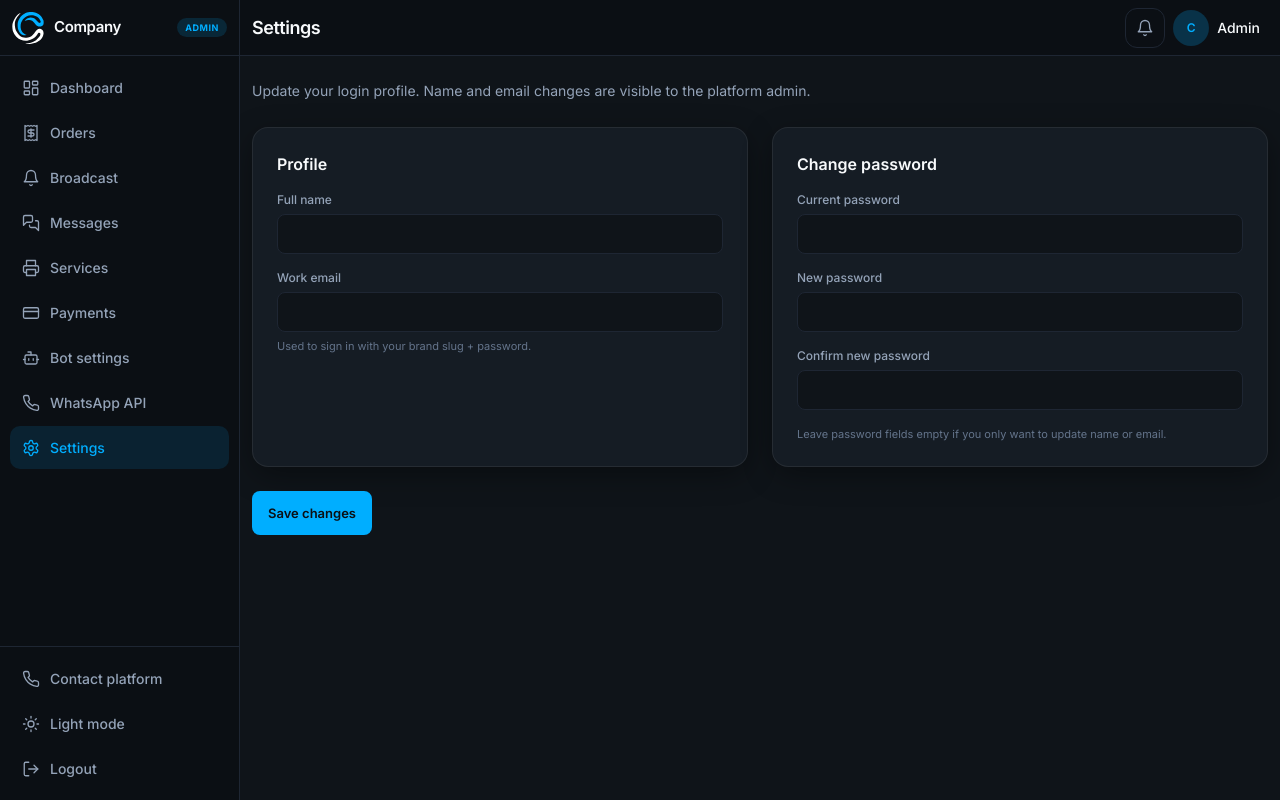
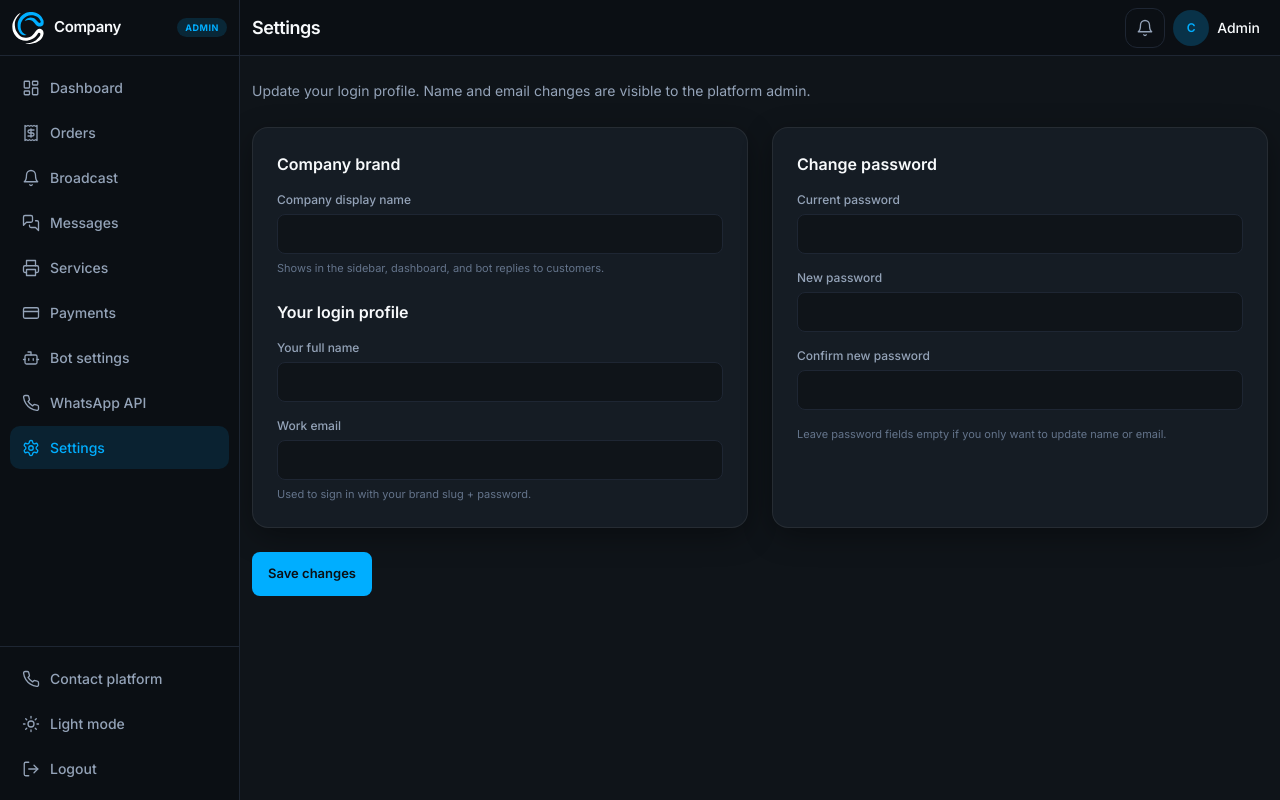
Before and after one commit to gallantcre8tive/client-raq, a FastAPI app: template app/templates/company/settings.html in a window 1280 px wide. Run offline with FastAPI, Linux system fonts and the light colour scheme; the template is opened without the code that fills it, so the values that code supplies are empty; some libraries are stand-ins or nearby versions.

Commit message:
Company brand name, revenue, platform notify, bot always on, Needs you clear

```diff
--- a/app/main.py
+++ b/app/main.py
@@ -71,7 +71,7 @@ async def revenue_stats(db: AsyncSession, company_id: int | None = None) -> dict
 
         async def sum_since(since):
             try:
-                q = select(func.coalesce(func.sum(Order.total_amount), 0)).where(Order.created_at >= since)
+                q = select(func.coalesce(func.sum(Order.total), 0)).where(Order.created_at >= since)
                 if company_id is not None:
                     q = q.where(Order.company_id == company_id)
                 try:
@@ -329,14 +329,35 @@ async def platform_messages(
 
 @app.post("/platform/messages")
 async def platform_messages_send(
-    company_id: int = Form(...), message: str = Form(...),
+    company_id: str = Form(...), message: str = Form(...),
     user: User = Depends(require_platform), db: AsyncSession = Depends(get_db),
 ):
-    c = await db.get(Company, company_id)
-    if c:
-        c.platform_note = message.strip()
-        await db.commit()
-    return RedirectResponse("/platform/messages", status_code=303)
+    """Send professional note to one company or all. Appears on dashboard + notification bell."""
+    text = (message or "").strip()
+    if not text:
+        return RedirectResponse("/platform/messages", status_code=303)
+    targets = []
+    if str(company_id) == "all":
+        targets = list((await db.execute(select(Company))).scalars().all())
+    else:
+        try:
+            cid = int(company_id)
+        except ValueError:
+            return RedirectResponse("/platform/messages", status_code=303)
+        c = await db.get(Company, cid)
+        if c:
+            targets = [c]
+    for c in targets:
+        c.platform_note = text
+        db.add(AdminNotification(
+            company_id=c.id,
+            conversation_id=None,
+            title="Message from Client-RaQ Platform",
+            body=text[:2000],
+            priority="high",
+        ))
+    await db.commit()
+    return RedirectResponse("/platform/messages?sent=1", status_code=303)
 
 
 @app.get("/platform/infrastructure", response_class=HTMLResponse)
@@ -475,11 +496,22 @@ async def company_dashboard(
             })
     except Exception as e:
         print("dashboard query:", type(e).__name__, e)
+    rev = {"daily": 0.0, "weekly": 0.0, "monthly": 0.0}
+    try:
+        rev = await revenue_stats(db, company.id)
+    except Exception as e:
+        print("dashboard revenue:", e)
     return render(request, "company/dashboard.html", {
-        "active": "dashboard", "company_name": getattr(company, "name", "Company"),
+        "active": "dashboard",
+        "company_name": getattr(company, "name", "Company"),
         "user_name": user.full_name,
+        "currency": getattr(company, "currency", None) or "NGN",
         "orders_count": oc, "pending_count": pending, "chats_count": chats,
-        "recent_orders": recent_orders, "platform_note": getattr(company, "platform_note", None),
+        "recent_orders": recent_orders,
+        "platform_note": getattr(company, "platform_note", None),
+        "revenue_daily": rev.get("daily", 0),
+        "revenue_weekly": rev.get("weekly", 0),
+        "revenue_monthly": rev.get("monthly", 0),
     })
 
 
@@ -941,6 +973,8 @@ async def company_messages_release(
     conv = await db.get(Conversation, conversation_id)
     if conv and conv.company_id == user.company_id:
         conv.is_live_takeover = False
+        conv.needs_human = False
+        conv.handoff_reason = None
         await db.commit()
     return RedirectResponse(f"/company/messages?c={conversation_id}", status_code=303)
 
@@ -1098,21 +1132,34 @@ async def company_wa(request: Request, user: User = Depends(require_company), db
 async def company_settings(request: Request, user: User = Depends(require_company), db: AsyncSession = Depends(get_db)):
     company = await company_ctx(user, db)
     return render(request, "company/settings.html", {
-        "active": "settings", "company_name": company.name, "user_name": user.full_name,
-        "user_email": user.email, "success": None, "error": None,
+        "active": "settings",
+        "company_name": company.name,
+        "user_name": user.full_name,
+        "user_email": user.email,
+        "success": None,
+        "error": None,
     })
 
 
 @app.post("/company/settings")
 async def company_settings_save(
-    request: Request, full_name: str = Form(...), email: str = Form(...),
-    current_password: Optional[str] = Form(None), new_password: Optional[str] = Form(None),
+    request: Request,
+    full_name: str = Form(...),
+    email: str = Form(...),
+    company_display_name: Optional[str] = Form(None),
+    current_password: Optional[str] = Form(None),
+    new_password: Optional[str] = Form(None),
     confirm_password: Optional[str] = Form(None),
-    user: User = Depends(require_company), db: AsyncSession = Depends(get_db),
+    user: User = Depends(require_company),
+    db: AsyncSession = Depends(get_db),
 ):
     company = await company_ctx(user, db)
     user.full_name = full_name.strip()
     user.email = email.strip().lower()
+    # Brand name in sidebar + bot context
+    new_brand = (company_display_name or "").strip()
+    if new_brand and new_brand != company.name:
+        company.name = new_brand[:150]
     err = None
     if new_password:
         if new_password != (confirm_password or ""):
@@ -1123,10 +1170,13 @@ async def company_settings_save(
             user.hashed_password = hash_password(new_password)
     if not err:
         await db.commit()
+        await db.refresh(company)
     return render(request, "company/settings.html", {
-        "active": "settings", "company_name": company.name, "user_name": user.full_name,
+        "active": "settings",
+        "company_name": company.name,
+        "user_name": user.full_name,
         "user_email": user.email,
-        "success": None if err else "Profile updated. Platform Admin can see name and email changes.",
+        "success": None if err else "Saved. Sidebar and bot now use your company display name.",
         "error": err,
     })
 
@@ -1273,6 +1323,91 @@ async def company_notification_read(
     return {"ok": True}
 
 
+
+@app.get("/company/revenue/pdf")
+async def company_revenue_pdf(
+    user: User = Depends(require_company), db: AsyncSession = Depends(get_db),
+):
+    """Download statement-style PDF of confirmed revenue (today / week / month / detail)."""
+    from fastapi.responses import Response
+    from datetime import datetime, timezone, timedelta
+    company = await company_ctx(user, db)
+    rev = await revenue_stats(db, company.id)
+    paid_statuses = [
+        OrderStatus.PAYMENT_CONFIRMED, OrderStatus.IN_PRODUCTION,
+        OrderStatus.READY, OrderStatus.COMPLETED,
+    ]
+    orders = list((await db.execute(
+        select(Order).where(
+            Order.company_id == company.id,
+            Order.status.in_(paid_statuses),
+        ).order_by(Order.created_at.desc()).limit(200)
+    )).scalars().all())
+    cur = company.currency or "NGN"
+    lines = [
+        f"CLIENT-RaQ REVENUE STATEMENT",
+        f"Company: {company.name}",
+        f"Generated: {datetime.now(timezone.utc).strftime('%Y-%m-%d %H:%M UTC')}",
+        f"",
+        f"SUMMARY",
+        f"  Today:   {cur} {rev['daily']:,.2f}",
+        f"  Week:    {cur} {rev['weekly']:,.2f}",
+        f"  Month:   {cur} {rev['monthly']:,.2f}",
+        f"",
+        f"CONFIRMED ORDERS (payment confirmed and later)",
+        f"{'ID':>6}  {'Date':12}  {'Customer':22}  {'Service':24}  {'Amount':>14}  Status",
+        "-" * 90,
+    ]
+    for o in orders:
+        amt = float(getattr(o, "total", 0) or 0)
+        dt = o.created_at.strftime("%Y-%m-%d") if o.created_at else "—"
+        cust = (getattr(o, "customer_name", None) or o.customer_wa_id or "—")[:20]
+        svc = (o.service_name or "—")[:22]
+        st = o.status.value if hasattr(o.status, "value") else str(o.status)
+        lines.append(f"{o.id:6d}  {dt:12}  {cust:22}  {svc:24}  {cur} {amt:>10,.2f}  {st}")
+    if not orders:
+        lines.append("(No confirmed paid orders yet)")
+    lines.append("")
+    lines.append("This statement lists amounts confirmed by your team (payment_confirmed and later statuses).")
+    body = "\n".join(lines)
+    # Simple text PDF-compatible download (true PDF needs reportlab; text is reliable statement)
+    # Prefer application/pdf with minimal PDF if possible
+    try:
+        from reportlab.lib.pagesizes import A4
+        from reportlab.pdfgen import canvas
+        from reportlab.lib.units import mm
+        import io
+        buf = io.BytesIO()
+        c = canvas.Canvas(buf, pagesize=A4)
+        w, h = A4
+        y = h - 20 * mm
+        c.setFont("Helvetica-Bold", 14)
+        c.drawString(20 * mm, y, "Client-RaQ Revenue Statement")
+        y -= 8 * mm
+        c.setFont("Helvetica", 10)
+        for line in lines[1:]:
+            if y < 15 * mm:
+                c.showPage()
+                c.setFont("Helvetica", 10)
+                y = h - 20 * mm
+            c.drawString(15 * mm, y, line[:110])
+            y -= 5 * mm
+        c.save()
+        data = buf.getvalue()
+        return Response(
+            content=data,
+            media_type="application/pdf",
+            headers={"Content-Disposition": f'attachment; filename="revenue-{company.slug or company.id}.pdf"'},
+        )
+    except Exception:
+        return Response(
+            content=body.encode("utf-8"),
+            media_type="text/plain",
+            headers={"Content-Disposition": f'attachment; filename="revenue-{company.id}.txt"'},
+        )
+
+
+
 @app.get("/health")
 async def health():
     return {"status": "ok", "app": "Client-RaQ"}
--- a/app/services/bot_engine.py
+++ b/app/services/bot_engine.py
@@ -450,7 +450,7 @@ async def handle_inbound(
     if text and not interactive_id and state not in structured_states - {"await_details", "open", "await_intent", "await_service", "order_placed", "await_enquiry"}:
         # prefer AI for exploratory / natural chat states
         pass
-    free_ai_states = {"await_intent", "await_service", "open", "order_placed", "await_enquiry", "await_details", None, ""}
+    free_ai_states = {"await_intent", "await_service", "open", "order_placed", "await_enquiry", "await_details", "completed", "done", None, ""}
     if text and not interactive_id and (state in free_ai_states or state not in structured_states):
         try:
             from app.services.ai_orchestrator import run_ai_turn
--- a/app/templates/base.html
+++ b/app/templates/base.html
@@ -15,6 +15,10 @@
     });
     document.documentElement.classList.toggle('dark', dark);
     document.documentElement.classList.toggle('light', !dark);
+    window.__crqSetNotifications = (list) => { notifications = list.map(n => ({...n, time: n.created_at || n.time || ''})); };
+    window.markRead = async (id) => {
+      try { await fetch('/api/company/notifications/' + id + '/read', {method:'POST'}); notifications = notifications.filter(n => n.id !== id); } catch(e) {}
+    };
   "
   :class="{ 'dark': dark, 'light': !dark }">
 <head>
--- a/app/templates/company/dashboard.html
+++ b/app/templates/company/dashboard.html
@@ -4,6 +4,10 @@
 {% set active = 'dashboard' %}
 {% block content %}
 
+<div class="flex flex-col sm:flex-row sm:items-center justify-between gap-3 mb-4">
+  <p class="text-sm text-[var(--text-secondary)] m-0">Confirmed payment revenue (updates when you mark orders paid).</p>
+  <a href="/company/revenue/pdf" class="btn-ghost min-h-[40px] text-sm px-4 inline-flex items-center justify-center">Download statement</a>
+</div>
 <div class="grid grid-cols-1 sm:grid-cols-3 gap-4 mb-6">
   <div class="card p-5">
     <div class="text-[11px] font-semibold uppercase tracking-wider text-[var(--text-muted)] mb-2">Revenue today</div>
--- a/app/templates/company/messages.html
+++ b/app/templates/company/messages.html
@@ -17,7 +17,7 @@
         {% for t in threads %}
         <a href="/company/messages?c={{ t.id }}"
            class="block px-4 py-3 border-b border-[var(--border-subtle)] hover:bg-[var(--surface-subtle)] no-underline text-[var(--text-primary)] {% if selected_id==t.id %}bg-[var(--surface-subtle)]{% endif %}">
-          <div class="font-medium text-sm truncate flex items-center gap-2">{{ t.name }}{% if t.needs_human %}<span class="status-pill status-suspended text-[10px]">Needs you</span>{% endif %}</div>
+          <div class="font-medium text-sm truncate flex items-center gap-2">{{ t.name }}{% if t.needs_human %}<span class="status-pill text-[10px]" style="background:color-mix(in srgb,var(--primary) 18%,transparent);color:var(--primary)">Needs you</span>{% endif %}</div>
           <div class="text-xs text-[var(--text-muted)] truncate mt-0.5">{{ t.preview }}</div>
         </a>
         {% endfor %}
@@ -29,7 +29,7 @@
   <div class="card lg:col-span-2 flex flex-col max-h-[70vh]">
     <div class="px-4 py-3 border-b border-[var(--border-subtle)] font-semibold text-sm shrink-0 flex items-center justify-between gap-2">
       <span>{% if selected %}{{ selected.customer_name or selected.customer_wa_id }}{% else %}Thread{% endif %}</span>
-      {% if selected and selected.is_live_takeover %}
+      {% if selected and (selected.is_live_takeover or selected.needs_human) %}
       <form method="post" action="/company/messages/release" class="m-0">
         <input type="hidden" name="conversation_id" value="{{ selected.id }}">
         <button type="submit" class="text-xs text-[var(--primary)] hover:underline">Return to bot</button>
--- a/app/templates/company/settings.html
+++ b/app/templates/company/settings.html
@@ -16,9 +16,15 @@
 
 <form method="post" action="/company/settings" class="grid grid-cols-1 lg:grid-cols-2 gap-4 sm:gap-6">
   <div class="card p-4 sm:p-6 space-y-4">
-    <h3 class="font-semibold text-base m-0">Profile</h3>
+    <h3 class="font-semibold text-base m-0">Company brand</h3>
     <div>
-      <label class="block text-xs font-medium text-[var(--text-secondary)] mb-1.5">Full name</label>
+      <label class="block text-xs font-medium text-[var(--text-secondary)] mb-1.5">Company display name</label>
+      <input type="text" name="company_display_name" required class="input-field" value="{{ company_name|default('') }}" autocomplete="organization">
+      <p class="text-[11px] text-[var(--text-muted)] mt-1.5">Shows in the sidebar, dashboard, and bot replies to customers.</p>
+    </div>
+    <h3 class="font-semibold text-base m-0 pt-2">Your login profile</h3>
+    <div>
+      <label class="block text-xs font-medium text-[var(--text-secondary)] mb-1.5">Your full name</label>
       <input type="text" name="full_name" required class="input-field" value="{{ user_name|default('') }}" autocomplete="name">
     </div>
     <div>
--- a/app/templates/layouts/company.html
+++ b/app/templates/layouts/company.html
@@ -62,7 +62,7 @@
       </h1>
 
       <div class="flex flex-row flex-nowrap items-center gap-1.5 shrink-0 ml-auto">
-        <div class="relative" x-data="{ notifOpen: false }" @click.outside="notifOpen = false">
+        <div class="relative" @click.outside="notifOpen = false">
           <button
             type="button"
             @click="notifOpen = !notifOpen"
@@ -79,10 +79,13 @@
                 <div class="px-4 py-8 text-center text-sm text-[var(--text-muted)]">No new notifications</div>
               </template>
               <template x-for="n in (notifications || [])" :key="n.id">
-                <div class="px-4 py-3 border-b border-[var(--border-subtle)] text-sm">
+                <a :href="n.conversation_id ? ('/company/messages?c=' + n.conversation_id) : '/company/dashboard'"
+                   class="block px-4 py-3 border-b border-[var(--border-subtle)] text-sm no-underline text-[var(--text-primary)] hover:bg-[var(--surface-subtle)]"
+                   @click="markRead(n.id)">
                   <div class="font-medium" x-text="n.title"></div>
-                  <div class="text-xs text-[var(--text-muted)]" x-text="n.time"></div>
-                </div>
+                  <div class="text-xs text-[var(--text-secondary)] mt-0.5 line-clamp-2" x-text="n.body || ''"></div>
+                  <div class="text-[10px] text-[var(--text-muted)] mt-1" x-text="n.time || ''"></div>
+                </a>
               </template>
             </div>
           </div>
@@ -124,3 +127,44 @@
 </script>
 
 {% endblock %}
+
+<script>
+(function(){
+  let lastHighId = 0;
+  async function pollNotify(){
+    try {
+      const r = await fetch('/api/company/notifications');
+      if(!r.ok) return;
+      const data = await r.json();
+      const list = Array.isArray(data) ? data : (data.items || []);
+      if (window.Alpine && document.querySelector('[x-data]')) {
+        /* alpine bound via x-data on page */
+      }
+      const high = list.find(n => n.priority === 'high' && n.id > lastHighId);
+      if (high) {
+        lastHighId = high.id;
+        try {
+          if (window.crqPlayNotify) window.crqPlayNotify();
+          const Ctx = window.AudioContext || window.webkitAudioContext;
+          if (Ctx) {
+            const ctx = new Ctx();
+            const o = ctx.createOscillator();
+            const g = ctx.createGain();
+            o.type = 'square'; o.frequency.value = 880;
+            g.gain.value = 0.35;
+            o.connect(g); g.connect(ctx.destination);
+            o.start();
+            setTimeout(function(){ o.frequency.value = 1175; }, 120);
+            setTimeout(function(){ o.stop(); ctx.close(); }, 400);
+          }
+        } catch(e) {}
+        if (window.__crqSetNotifications) window.__crqSetNotifications(list);
+      }
+      // update alpine notifications if present on window
+      if (window.__crqSetNotifications) window.__crqSetNotifications(list);
+    } catch(e) {}
+  }
+  setInterval(pollNotify, 8000);
+  document.addEventListener('DOMContentLoaded', pollNotify);
+})();
+</script>
--- a/app/templates/platform/messages.html
+++ b/app/templates/platform/messages.html
@@ -3,12 +3,13 @@
 {% block page_title %}Messages to Companies{% endblock %}
 {% set active = 'messages' %}
 {% block content %}
-<p class="text-sm text-[var(--text-secondary)] mb-6">Send a note to a company. They will see it on their company dashboard.</p>
+<p class="text-sm text-[var(--text-secondary)] mb-6">Send a note to a company. They receive it in the notification bell and on their dashboard.</p>
 <form method="post" action="/platform/messages" class="card p-6 max-w-xl space-y-4 mb-8">
   <div>
     <label class="block text-xs font-medium text-[var(--text-secondary)] mb-1.5">Company</label>
     <select name="company_id" class="input-field" required>
       <option value="">Select company</option>
+      <option value="all">All companies</option>
       {% for c in companies|default([]) %}
       <option value="{{ c.id }}">{{ c.name }}</option>
       {% endfor %}
--- a/requirements.txt
+++ b/requirements.txt
@@ -11,3 +11,4 @@ bcrypt==4.0.1
 httpx>=0.27.0
 aiofiles>=23.2.1
 python-dotenv>=1.0.0
+reportlab>=4.0.0
```
